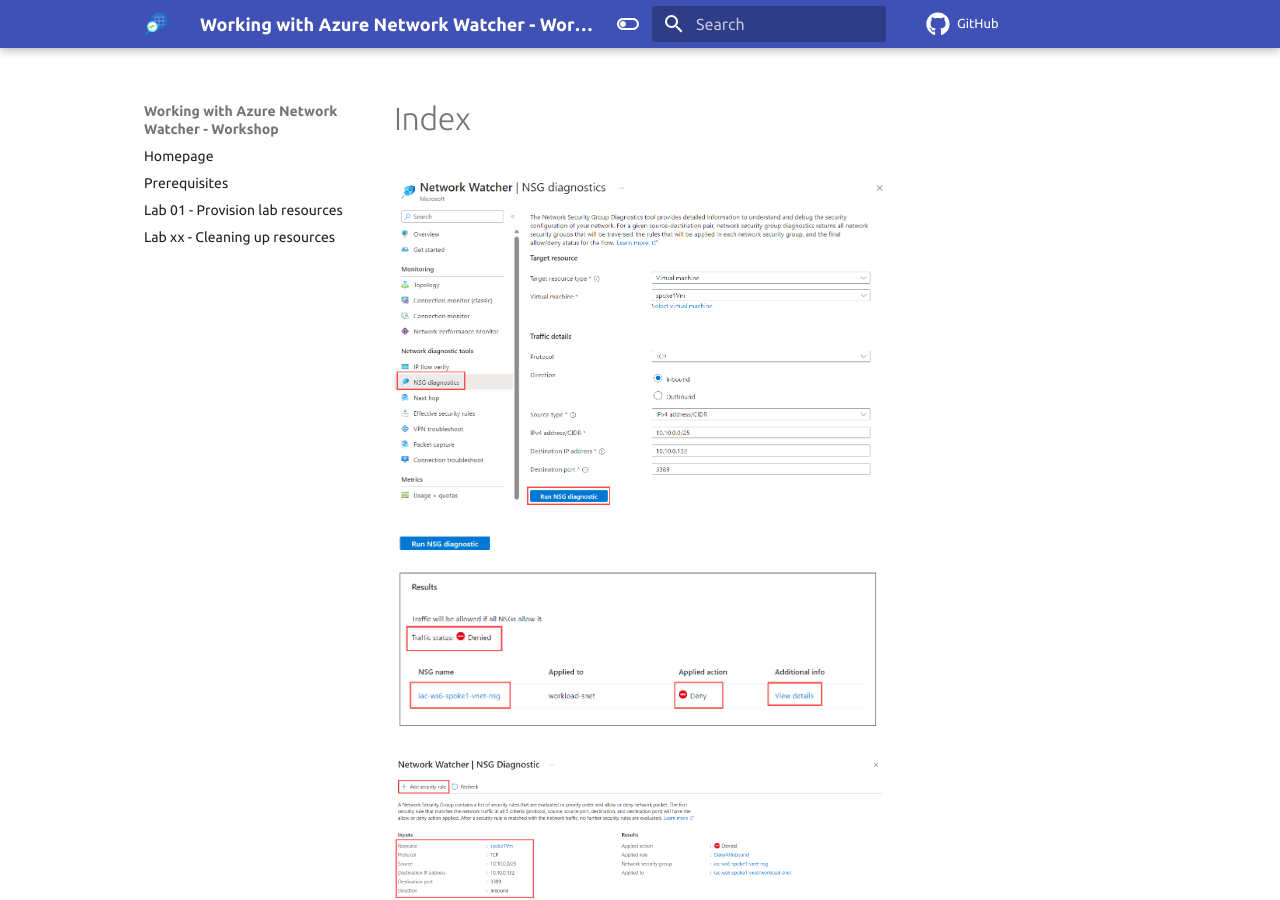
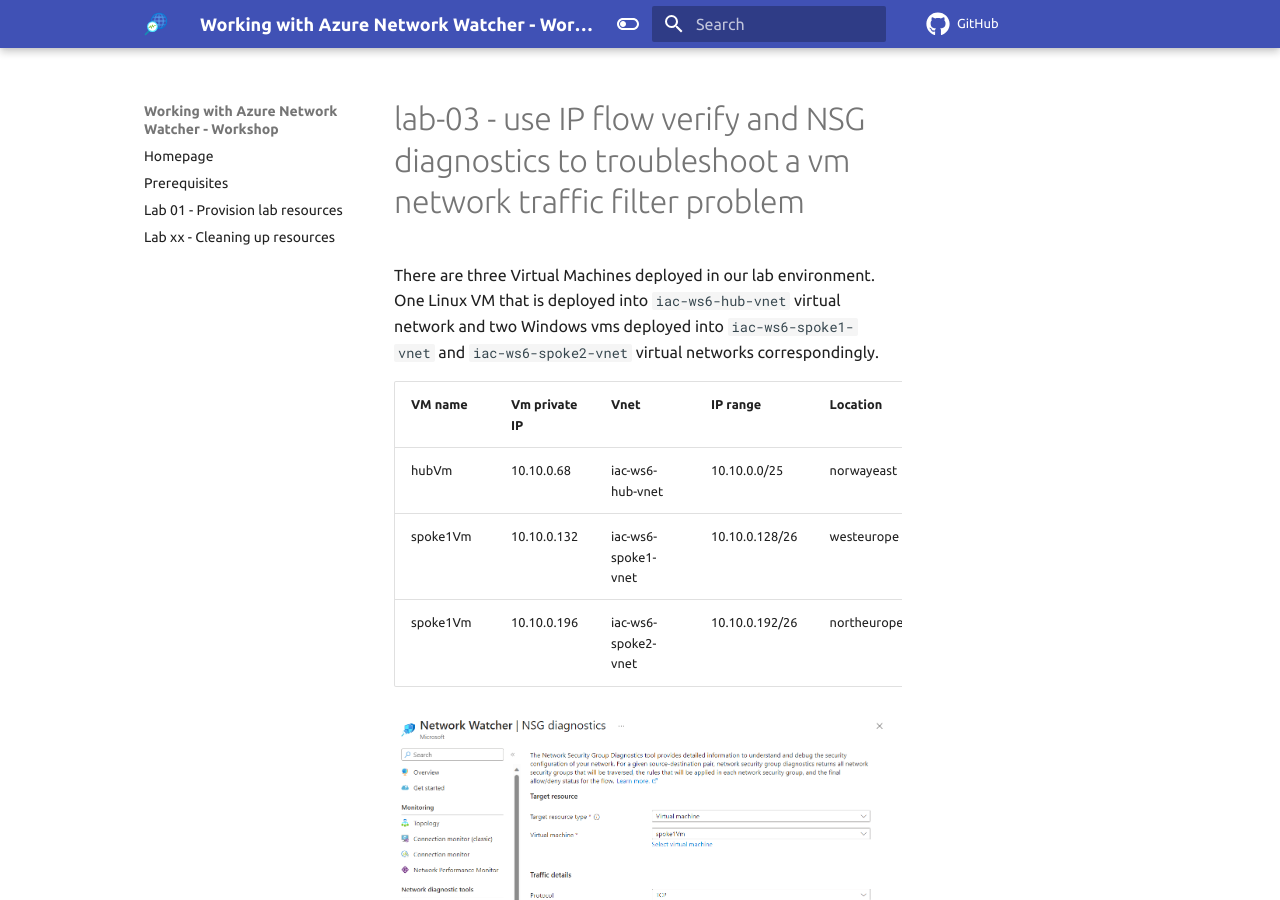
Before and after one commit to kalv25/azure-network-watcher, an MkDocs documentation site: the page built from docs/labs/lab-03/index.md, in a window 1280 px wide and 900 px high. Built offline with MkDocs 1.6.1 and Material for MkDocs 9.7.7, drawn with Linux system fonts in a browser that asks for light colours; comment, search, counter and statistics services are not loaded.

Commit message:
Use linux for hub vm

```diff
--- a/docs/labs/lab-03/index.md
+++ b/docs/labs/lab-03/index.md
@@ -1,3 +1,12 @@
+# lab-03 - use IP flow verify and NSG diagnostics to troubleshoot a vm network traffic filter problem
+
+There are three Virtual Machines deployed in our lab environment. One Linux VM that is deployed into `iac-ws6-hub-vnet` virtual network and two Windows vms deployed into `iac-ws6-spoke1-vnet` and `iac-ws6-spoke2-vnet` virtual networks correspondingly.
+
+| VM name | Vm private IP |Vnet | IP range | Location |
+|-----|------|---|----------|----------|
+| hubVm | 10.10.0.68 | iac-ws6-hub-vnet | 10.10.0.0/25 | norwayeast |
+| spoke1Vm | 10.10.0.132 | iac-ws6-spoke1-vnet | 10.10.0.128/26 | westeurope |
+| spoke1Vm | 10.10.0.196 | iac-ws6-spoke2-vnet | 10.10.0.192/26 | northeurope |
 
 
 ![00](../../assets/images/lab-03/nsg-diag-01.png)
```
Also changed, not shown: docs/labs/lab-02/index.md (+2 -2 lines), 3 other files.
